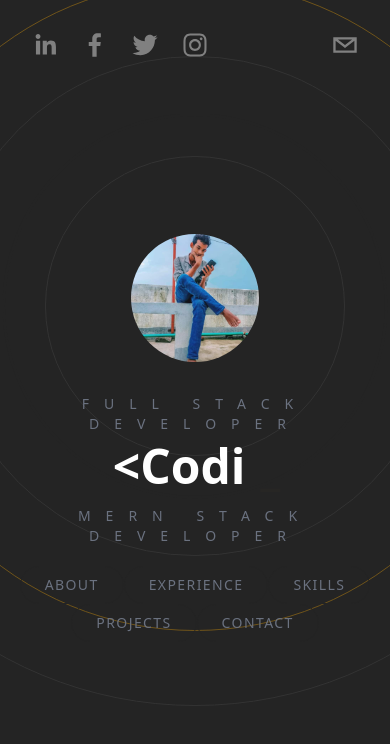
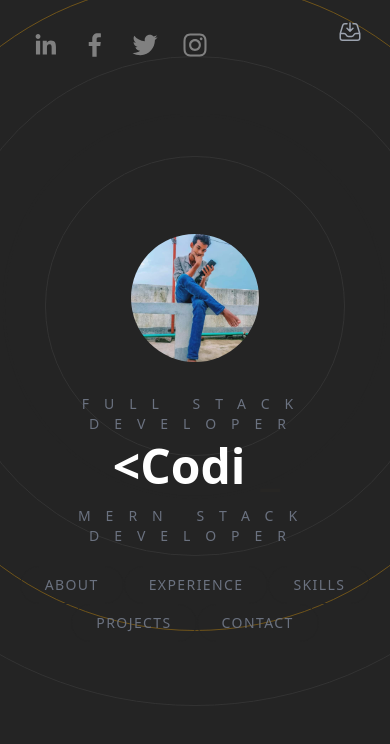
Before and after one commit to shahriarhacks/portfolio_next_ts_v1, a Next.js app: page / in a window 390 px wide. Shown: the top 744 px of the page. Built offline with nearby package versions, Linux system fonts and the light colour scheme.

Commit message:
Experienced Section Done

```diff
--- /dev/null
+++ b/components/Contact.tsx
@@ -0,0 +1,15 @@
+import React from "react";
+
+type Props = {};
+
+const Contact = (props: Props) => {
+  return (
+    <div className="h-screen flex flex-col relative text-center md:text-left md:flex-row max-w-7xl px-10 justify-evenly mx-auto items-center">
+      <h3 className="absolute top-24 uppercase tracking-[20px] text-gray-500 text-2xl">
+        Contact
+      </h3>
+    </div>
+  );
+};
+
+export default Contact;
--- /dev/null
+++ b/components/Experience.tsx
@@ -0,0 +1,28 @@
+import React from "react";
+import { motion } from "framer-motion";
+import ExperienceCard from "./ExperienceCard";
+
+type Props = {};
+
+const Experience = (props: Props) => {
+  return (
+    <motion.div
+      initial={{ opacity: 0 }}
+      whileInView={{ opacity: 1 }}
+      transition={{ duration: 1.5 }}
+      className="h-screen flex flex-col relative text-center md:text-left md:flex-row max-w-full px-10 justify-evenly mx-auto items-center"
+    >
+      <h3 className="absolute top-24 uppercase tracking-[20px] text-gray-500 text-2xl">
+        Experience
+      </h3>
+      <div className="w-full flex space-x-5 overflow-x-scroll p-10 snap-x snap-mandatory">
+        <ExperienceCard />
+        <ExperienceCard />
+        <ExperienceCard />
+        <ExperienceCard />
+      </div>
+    </motion.div>
+  );
+};
+
+export default Experience;
--- /dev/null
+++ b/components/ExperienceCard.tsx
@@ -0,0 +1,40 @@
+import React from "react";
+import { motion } from "framer-motion";
+
+type Props = {};
+
+const ExperienceCard = (props: Props) => {
+  return (
+    <article className="flex flex-col py-2 rounded-lg bg-[#292929] hover:opacity-100 opacity-40 cursor-pointer transition-opacity duration-200 overflow-hidden items-center space-y-7 flex-shrink-0 w-[500px] md-[600px] xl:[900px] snap-center">
+      <motion.img
+        initial={{ y: -100, opacity: 0 }}
+        whileInView={{ y: 0, opacity: 1 }}
+        transition={{ duration: 1.2 }}
+        viewport={{ once: true }}
+        src="/mine.jpg"
+        alt="Mine"
+        className="w-32 h-32 rounded-full object-cover object-top"
+      />
+      <div className="px-0 md:px-10">
+        <h4 className="text-2xl font-light">Founder & CEO</h4>
+        <p className="font-semibold text-xl mt-1">OffCarry Environment Inc.</p>
+        <div className="flex space-x-2 my-2">
+          {/* Tech Used */}
+          {/* Tech Used */}
+          {/* Tech Used */}
+          {/* Tech Used */}
+        </div>
+        <p className="uppercase py-5 text-gray-300">
+          Started Work .... - Ended
+        </p>
+        <ul className="list-disc space-y-4 ml-5 text-lg m-0">
+          <li>Summery Points Summery Points Summery Points Summery Points</li>
+          <li>Summery Points Summery Points Summery Points Summery Points</li>
+          <li>Summery Points Summery Points Summery Points Summery Points</li>
+        </ul>
+      </div>
+    </article>
+  );
+};
+
+export default ExperienceCard;
--- a/components/Header.tsx
+++ b/components/Header.tsx
@@ -1,6 +1,7 @@
 import React from "react";
 import { SocialIcon } from "react-social-icons";
 import { motion } from "framer-motion";
+import Link from "next/link";
 
 type Props = {};
 
@@ -64,15 +65,25 @@ const Header = (props: Props) => {
         transition={{ duration: 1.5 }}
         className="cursor-pointer flex flex-row items-center text-gray-300"
       >
-        <SocialIcon
-          network="email"
-          fgColor="gray"
-          bgColor="transparent"
-          className="cursor-pointer"
-        />
-        <p className="uppercase hidden md:inline-flex text-sm text-gray-400">
-          Get in touch
-        </p>
+        <Link href="#contact" className="flex justify-center items-center">
+          <svg
+            xmlns="http://www.w3.org/2000/svg"
+            fill="none"
+            viewBox="0 0 24 24"
+            strokeWidth={1.5}
+            stroke="currentColor"
+            className="w-6 h-6 text-gray-400 mr-2"
+          >
+            <path
+              strokeLinecap="round"
+              strokeLinejoin="round"
+              d="M9 3.75H6.912a2.25 2.25 0 00-2.15 1.588L2.35 13.177a2.25 2.25 0 00-.1.661V18a2.25 2.25 0 002.25 2.25h15A2.25 2.25 0 0021.75 18v-4.162c0-.224-.034-.447-.1-.661L19.24 5.338a2.25 2.25 0 00-2.15-1.588H15M2.25 13.5h3.86a2.25 2.25 0 012.012 1.244l.256.512a2.25 2.25 0 002.013 1.244h3.218a2.25 2.25 0 002.013-1.244l.256-.512a2.25 2.25 0 012.013-1.244h3.859M12 3v8.25m0 0l-3-3m3 3l3-3"
+            />
+          </svg>
+          <p className="uppercase hidden md:inline-flex text-sm text-gray-400">
+            Get in touch
+          </p>
+        </Link>
       </motion.div>
     </header>
   );
--- /dev/null
+++ b/components/MySkills.tsx
@@ -0,0 +1,15 @@
+import React from "react";
+
+type Props = {};
+
+const MySkills = (props: Props) => {
+  return (
+    <div className="h-screen flex flex-col relative text-center md:text-left md:flex-row max-w-7xl px-10 justify-evenly mx-auto items-center">
+      <h3 className="absolute top-24 uppercase tracking-[20px] text-gray-500 text-2xl">
+        Skills
+      </h3>
+    </div>
+  );
+};
+
+export default MySkills;
--- /dev/null
+++ b/components/Projects.tsx
@@ -0,0 +1,15 @@
+import React from "react";
+
+type Props = {};
+
+const Projects = (props: Props) => {
+  return (
+    <div className="h-screen flex flex-col relative text-center md:text-left md:flex-row max-w-7xl px-10 justify-evenly mx-auto items-center">
+      <h3 className="absolute top-24 uppercase tracking-[20px] text-gray-500 text-2xl">
+        Projects
+      </h3>
+    </div>
+  );
+};
+
+export default Projects;
--- a/pages/index.tsx
+++ b/pages/index.tsx
@@ -1,9 +1,12 @@
 import Head from "next/head";
 import Image from "next/image";
-import { Inter } from "next/font/google";
 import Header from "@/components/Header";
 import Hero from "@/components/Hero";
 import About from "@/components/About";
+import Experience from "@/components/Experience";
+import MySkills from "@/components/MySkills";
+import Projects from "@/components/Projects";
+import Contact from "@/components/Contact";
 // const inter = Inter({ subsets: ["latin"] });
 
 export default function Home() {
@@ -37,13 +40,37 @@ export default function Home() {
 
       {/* About Finished*/}
 
-      {/* Experience */}
+      {/* Experience Start */}
 
-      {/* Skills */}
+      <section id="experience" className="snap-center">
+        <Experience />
+      </section>
 
-      {/* Projects */}
+      {/* Experience Finished */}
+
+      {/* Skills Start */}
+
+      <section id="skills" className="snap-center">
+        <MySkills />
+      </section>
+
+      {/* Skills Finished */}
+
+      {/* Projects Start*/}
+
+      <section id="projects" className="snap-center">
+        <Projects />
+      </section>
+
+      {/* Projects Finished*/}
 
       {/* Contact Me */}
+
+      <section id="contact" className="snap-center">
+        <Contact />
+      </section>
+
+      {/* Contact Me Finished */}
     </div>
   );
 }
```
